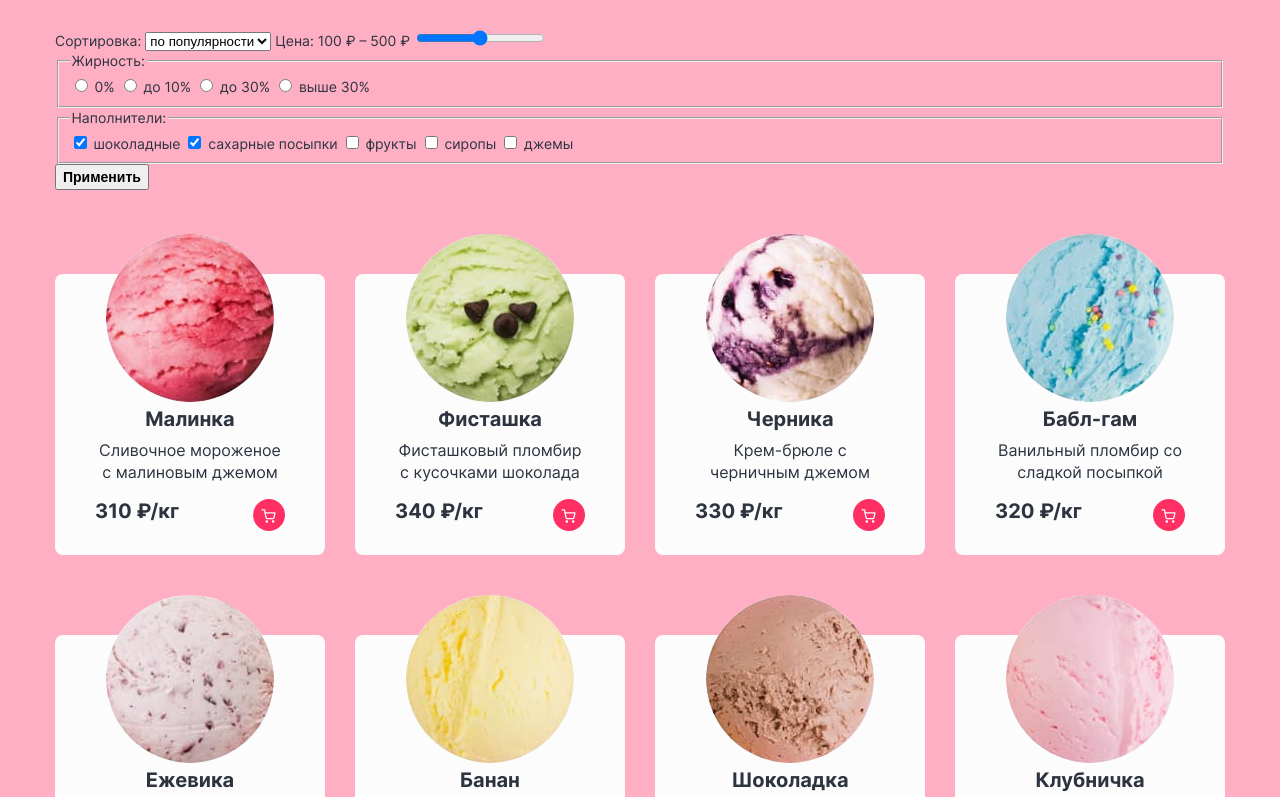
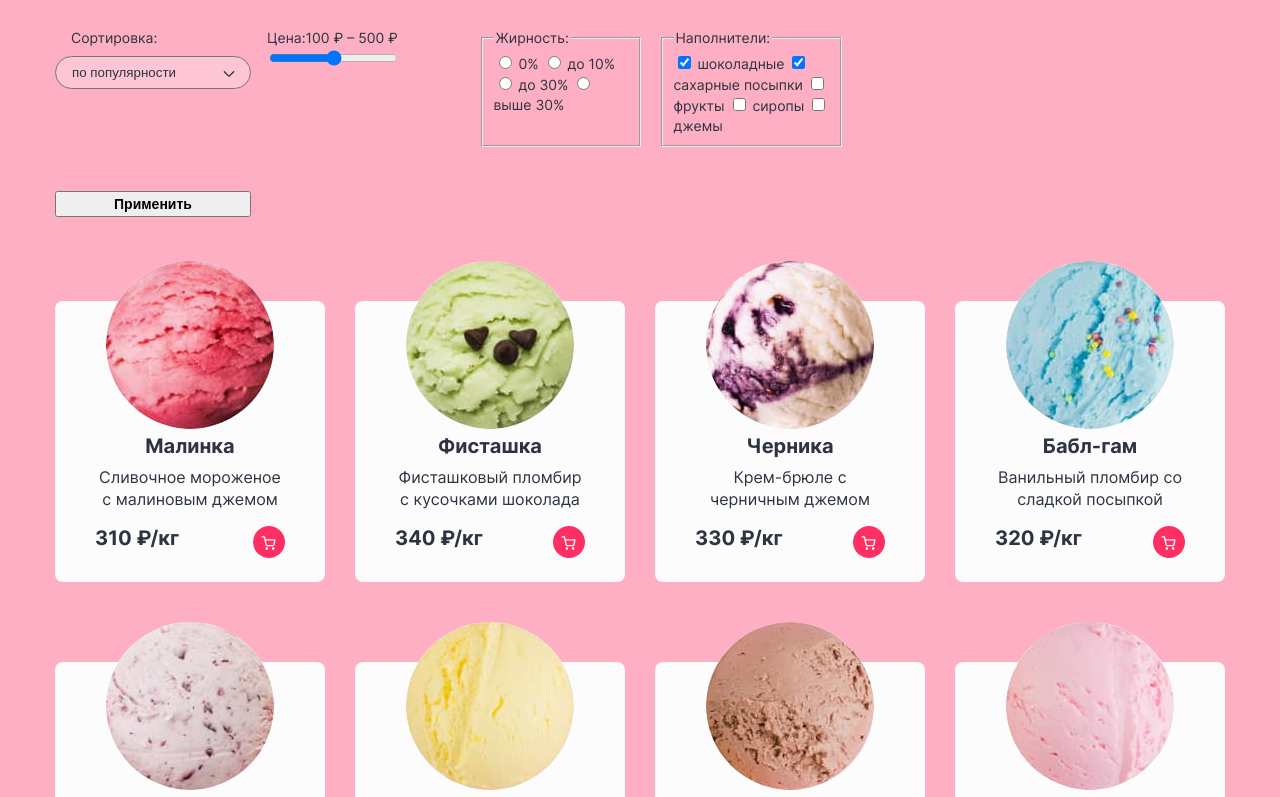
Before and after one commit to htmlacademy-htmlcss/1801871-gllacy-35, a plain HTML site: page catalog.html in a window 1280 px wide. Shown: the part 231-1028 px from the top of the page. Drawn offline with Linux system fonts and the light colour scheme.

Commit message:
Форма в каталоге

```diff
--- a/catalog.html
+++ b/catalog.html
@@ -68,20 +68,26 @@
             <img src="#" class="breadcrumbs-arrow" alt>
           </li>
           <li class="breadcrumbs-item">
-            <a class="breadcrumbs-link">Сливочное мороженое</a>
+            <a class="breadcrumbs-link current">Сливочное мороженое</a>
           </li>
       </ul>
       </div>
       <h1 class="large-text-decoration catalog-main-title">Сливочное мороженое</h1>
       <aside class="icecream-filter">
         <h2 class="visually-hidden">Фильтр мороженного</h2>
-        <form action="#" method="post">
-          <label for="icecream-filter-sort">Сортировка:</label>
-          <select class="icecream-filter-sort" id="icecream-filter-sort" name="icecream-filter-sort">
-            <option value="popular" selected>по популярности</option>
-          </select>
-          <label for="icecream-filter-price-range">Цена: 100 ₽ – 500 ₽</label>
+        <form action="#" method="post"class="ice-cream-filter-form">
+          <div class="ice-cream-filter-sort-container">
+            <label for="icecream-filter-sort" class="icecream-filter-sort-label">Сортировка:</label>
+            <select class="icecream-filter-sort" id="icecream-filter-sort" name="icecream-filter-sort">
+              <option value="popular" selected>по популярности</option>
+            </select>
+          </div>
+
+          <fieldset class="icecream-filter-price-range fieldset-style">
+          <legend class="visually-hidden">Диапазон цен поиска</legend>
+          <div class="icecream-filter-price-range-input-container">Цена:100 ₽ – 500 ₽</div>
           <input type="range" min="100" max="500" step="100" id="icecream-filter-price-range" name="icecream-filter-price-range">
+          </fieldset>
 
           <fieldset class="icecream-filter-fat">
             <legend class="icecream-filter-fat-legend">Жирность:</legend>
--- a/styles/styles.css
+++ b/styles/styles.css
@@ -1135,11 +1135,8 @@ html {
   margin-right: 28px;
   position: relative;
 }
-/* Заголовок в каталоге */
-.catalog-main-title {
-  margin: 0;
-  margin-bottom: 40px;
-  text-align: left;
+.breadcrumbs-link.current{
+ text-decoration: underline;
 }
 .breadcrumbs-item:not(:last-child)::after{
   content: "";
@@ -1153,6 +1150,13 @@ html {
   top:5px;
   right:-20px;
 }
+/* Заголовок в каталоге */
+.catalog-main-title {
+  margin: 0;
+  margin-bottom: 40px;
+  text-align: left;
+}
+
 /* Фильтр  */
 .icecream-filter {
   font-weight: 400;
@@ -1163,6 +1167,48 @@ html {
 
 .sort-submite-button {
   font-size: 14px;
+}
+.ice-cream-filter-form{
+  display:grid;
+  grid-template-columns: 196px 196px 164px 185px;
+  column-gap: 16px;
+  row-gap: 44px;
+}
+ice-cream-filter-sort-container{
+  grid-column: 1/2;
+}
+.icecream-filter-sort{
+  width: 196px;
+  padding:8px 16px;
+  background-color: rgba(252, 252, 252, 0.3);
+  border-radius: 20px;
+  box-sizing: border-box;
+  background-image: url(../images/element/arrow-down.svg);
+  background-repeat: no-repeat;
+  background-position: right 13px center;
+  appearance: none;
+  color: #2D3440;
+}
+.icecream-filter-sort:hover{
+  background-color: rgba(252, 252, 252, 0.5);
+}
+.icecream-filter-sort:focus{
+  outline: 2px solid #FCFCFC;
+  background-color: rgba(252, 252, 252, 0.4);
+}
+.icecream-filter-sort-label{
+  display: inline-block;
+  margin-bottom:8px;
+  margin-left:16px;
+}
+
+.fieldset-style{
+  margin: 0;
+  padding: 0;
+  border: none;
+}
+.icecream-filter-price-range{
+  grid-column: 2/3;
 }
 
 /* отфильтрованные мороженные */
```
